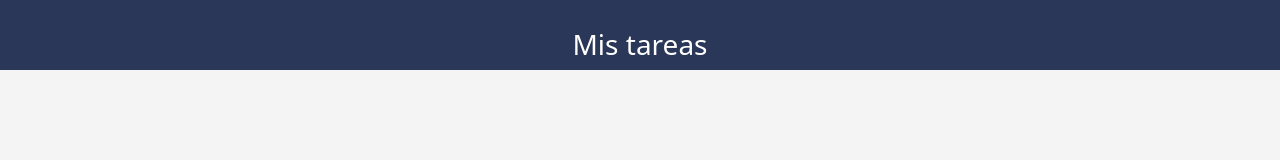
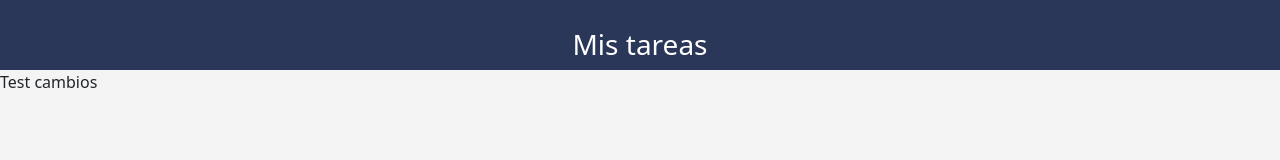
Before and after one commit to Nahomy10110/Web_Course, a plain HTML site: page index.html in a window 1280 px wide. Shown: the part 416-576 px from the top of the page. Drawn offline with nearby package versions, Linux system fonts and the light colour scheme.

Commit message:
Update index.html

```diff
--- a/index.html
+++ b/index.html
@@ -20,7 +20,7 @@
             </div>
         </header>
         <main>
-            <!--AREA PARA EL CONTENIDO DE LA APP-->
+            <p>Test cambios</p>
         </main>
         <footer class="bg-primary-una text-white py-3">
             <div class="container text-center">
```
